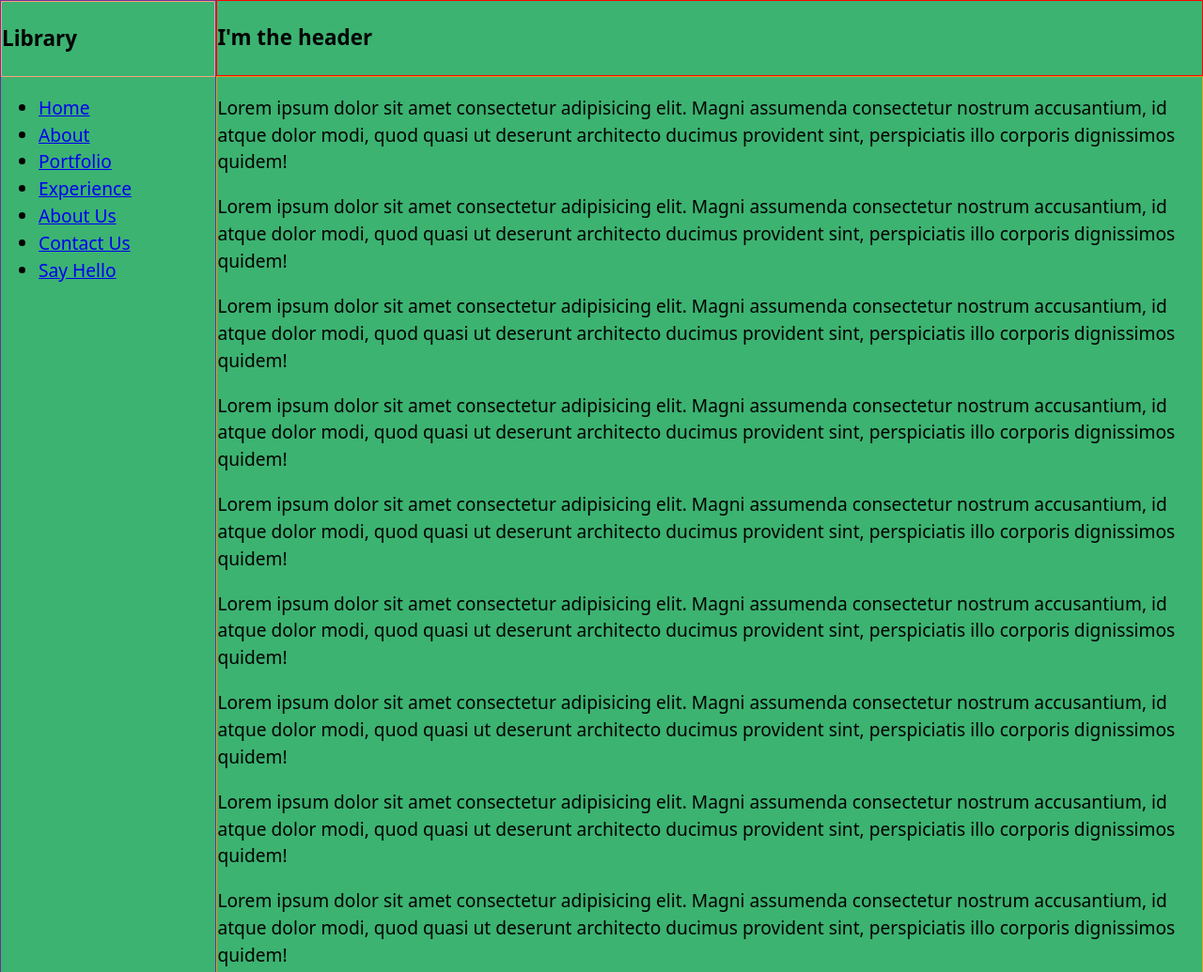
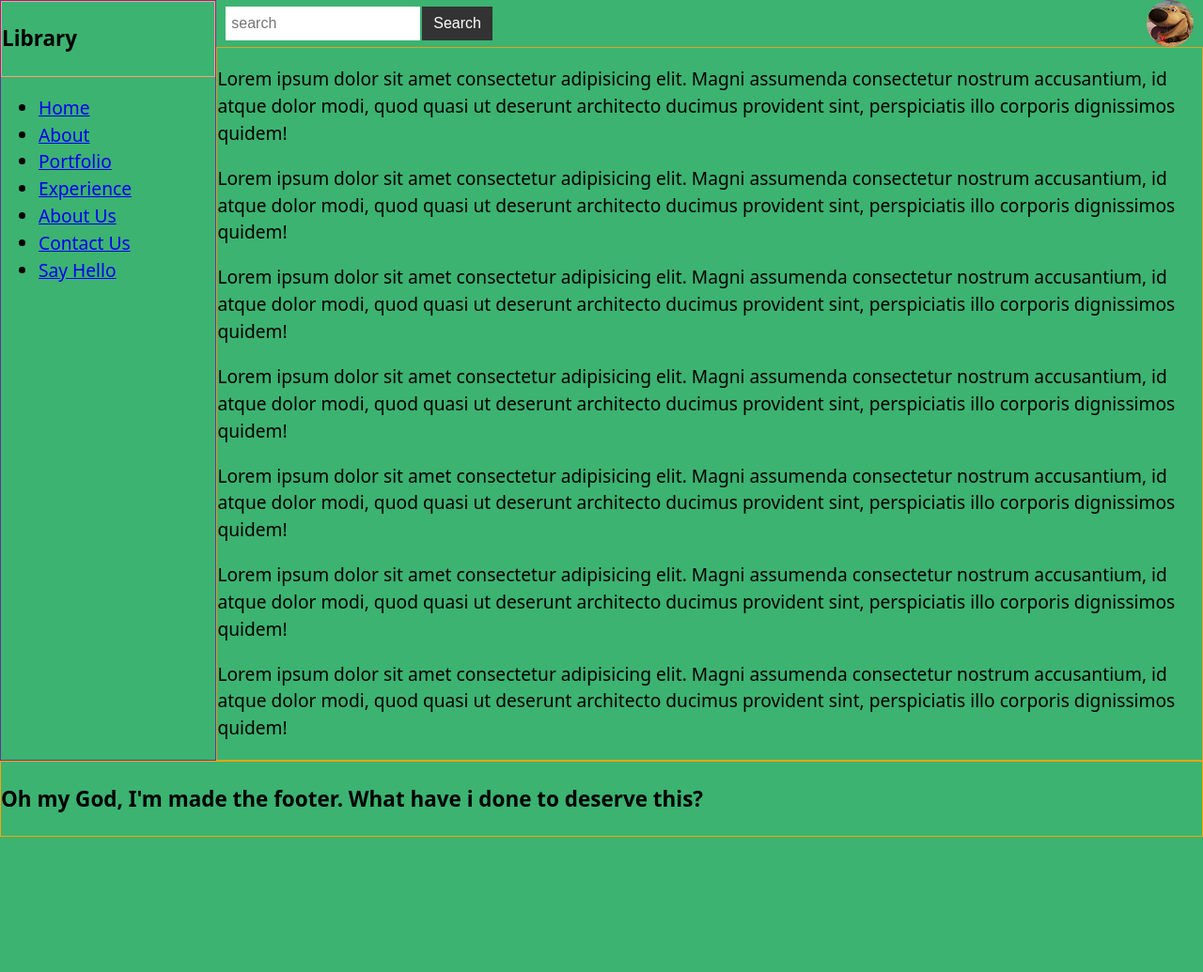
Before and after one commit to Hoxtygen/library, a website: page UI/index.html in a window 1280 px wide. Shown: the top 1035 px of the page at 94% size. After the commit the page ends 891 px from the top, so only its background shows below. Drawn offline with Linux system fonts and the light colour scheme.

Commit message:
ch(styling):style header section
ensure header has styling applied

```diff
--- a/UI/assets/css/style.css
+++ b/UI/assets/css/style.css
@@ -15,7 +15,6 @@ body    {
 }
 
 header  {
-    border: 1px solid red;
     grid-column: 2;
     grid-row: 1;
 
@@ -42,3 +41,64 @@ footer  {
 #logo   {
     border: 1px solid lightsalmon;
 }
+
+.header-content     {
+    display:flex;
+    flex-direction: row;
+}
+
+.image-user     {
+    display:flex;
+    align-items: center;
+    padding-left: 10px;
+    padding-right: 10px;
+}
+
+.image-user img     {
+    border-radius: 50%;
+}
+
+.form-inline    {
+    display:flex;
+    align-items: center;
+    flex-flow: row wrap;
+    margin-right: auto;
+    padding-left: 10px;
+    padding-right: 10px;
+    font-family: 'EB Garamond';
+}
+
+.form-control   {
+    width: 66%;
+    display: block;
+    padding: 0.37em;
+    height: 1.5rem;;
+    line-height: 1.5;
+    font-size: 1rem;
+    background-clip: padding-box;
+    margin-right: 2px;
+    border: none;
+}
+
+input:focus     {
+    outline: none;
+}
+
+.btn    {
+    display: inline-block;
+    font-weight: 500;
+    text-align: center;
+    white-space: nowrap;
+    vertical-align: middle;
+    padding: 0.375rem 0.75rem;
+    font-size: 1rem;
+    line-height: 1.5;
+}
+
+.btn-search     {
+    background-color: #333;
+    color: #fff;
+    outline: none;
+    border: none;
+    cursor: pointer;
+}
--- a/UI/index.html
+++ b/UI/index.html
@@ -10,7 +10,15 @@
 <body>
     <div id="wrapper">
         <header>
-            <h3>I'm the header</h3>
+            <div class="header-content">
+                <form class="form-inline">
+                    <input type="text" class="form-control" name="search-box" id="search-box" placeholder="search">
+                    <button type="submit" class="btn btn-search">Search</button>
+                </form>
+                <div class="image-user">
+                    <img src="./assets/images/doug.jpg" alt="user picture" height="50px" width="50px">
+                </div>
+            </div>
         </header>
         <aside>
             <section id="logo">
@@ -52,15 +60,7 @@
             <section>
                 <p>Lorem ipsum dolor sit amet consectetur adipisicing elit. Magni assumenda consectetur nostrum accusantium, id atque dolor modi, quod quasi ut deserunt architecto ducimus provident sint, perspiciatis illo corporis dignissimos quidem!</p>
             </section>
-            <section>
-                <p>Lorem ipsum dolor sit amet consectetur adipisicing elit. Magni assumenda consectetur nostrum accusantium, id atque dolor modi, quod quasi ut deserunt architecto ducimus provident sint, perspiciatis illo corporis dignissimos quidem!</p>
-            </section>
-            <section>
-                <p>Lorem ipsum dolor sit amet consectetur adipisicing elit. Magni assumenda consectetur nostrum accusantium, id atque dolor modi, quod quasi ut deserunt architecto ducimus provident sint, perspiciatis illo corporis dignissimos quidem!</p>
-            </section>
-            <section>
-                <p>Lorem ipsum dolor sit amet consectetur adipisicing elit. Magni assumenda consectetur nostrum accusantium, id atque dolor modi, quod quasi ut deserunt architecto ducimus provident sint, perspiciatis illo corporis dignissimos quidem!</p>
-            </section>
+
         </main>
         <footer>
             <h3>Oh my God, I'm made the footer. What have i done to deserve this?</h3>
--- a/package.json
+++ b/package.json
@@ -35,6 +35,7 @@
     "jsonwebtoken": "^8.3.0",
     "mocha": "^5.2.0",
     "morgan": "^1.9.1",
+    "node-sass-middleware": "^0.11.0",
     "pg": "^7.6.1"
   },
   "devDependencies": {
```
Also changed, not shown: UI/assets/images/doug.jpg (added), 4 other files.
